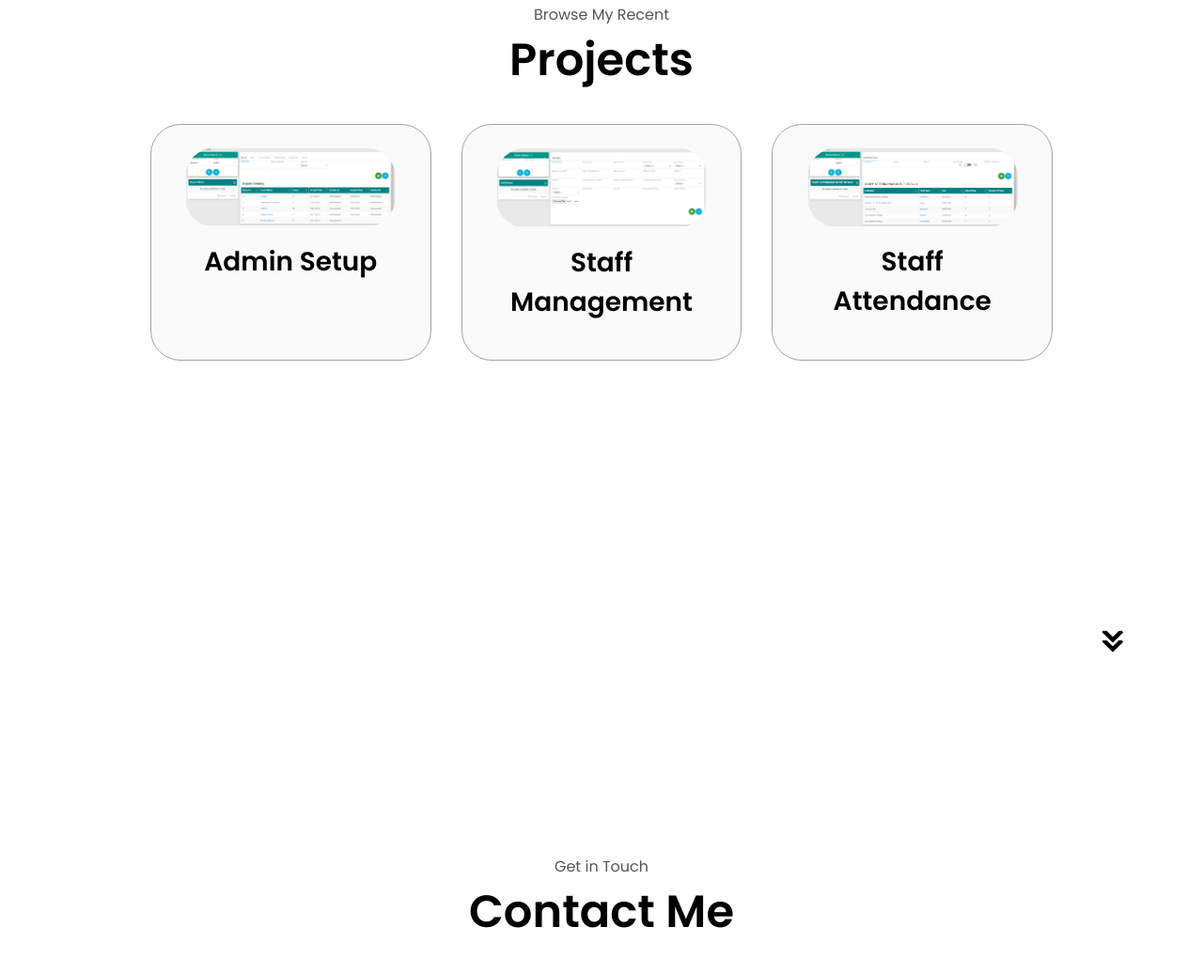
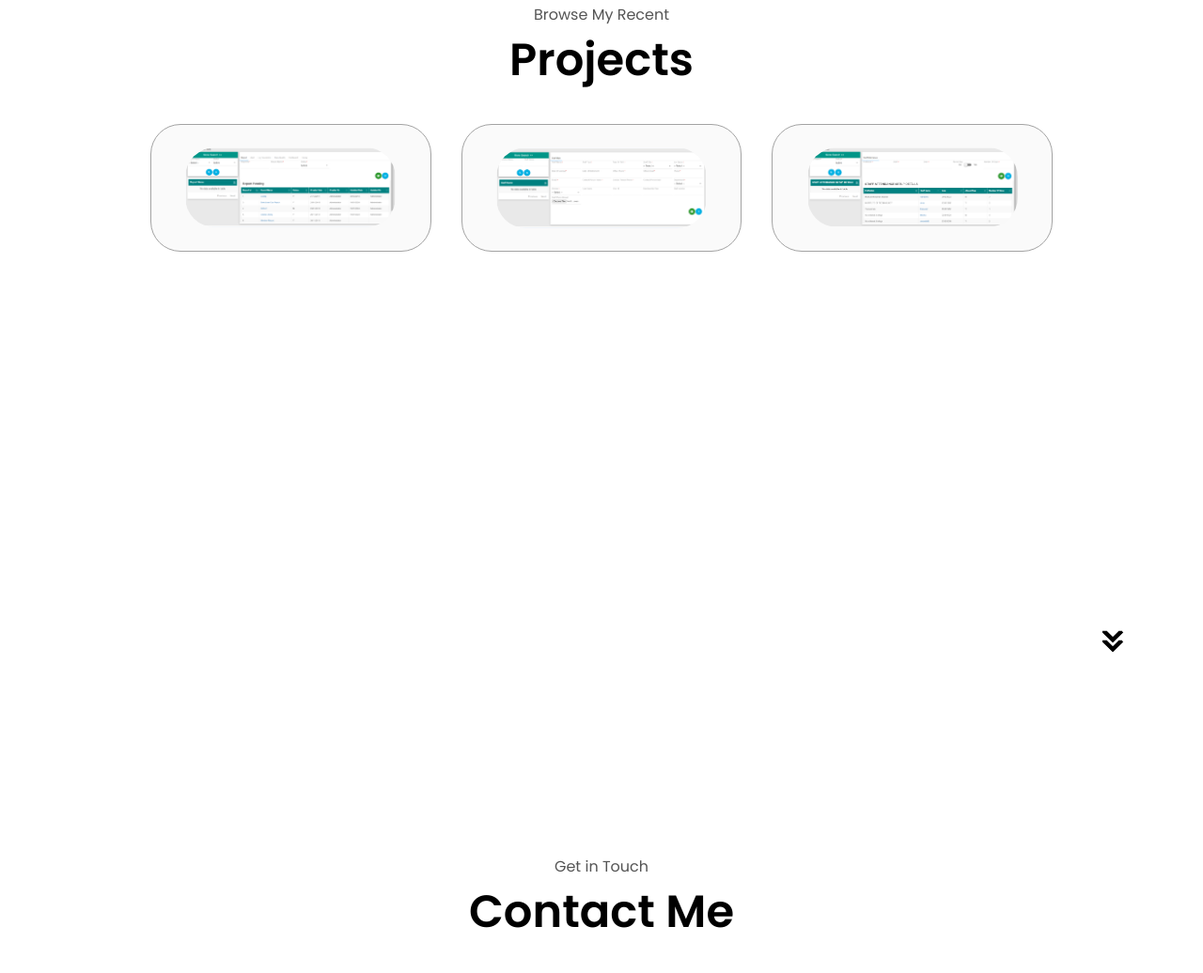
Before and after one commit to RajapandiAnand/Html-css-js-Portfolio, a plain HTML site: page index.html in a window 1280 px wide. Shown: the part 2461-3497 px from the top of the page at 94% size. Drawn offline with Linux system fonts and the light colour scheme.

Commit message:
Project Name Disabled

```diff
--- a/index.html
+++ b/index.html
@@ -295,7 +295,7 @@
                 class="project-img"
               />
             </div>
-            <h2 class="skill-sub-title project-title">Admin Setup</h2>
+            <!-- <h2 class="skill-sub-title project-title">Admin Setup</h2> -->
             <!-- <div class="btn-container">
               <button
                  class="btn btn-color-2 project-btn"
@@ -319,7 +319,7 @@
                 class="project-img"
               />
             </div>
-            <h2 class="skill-sub-title project-title">Staff Management</h2>
+            <!-- <h2 class="skill-sub-title project-title">Staff Management</h2> -->
             <!-- <div class="btn-container">
               <button
                 class="btn btn-color-2 project-btn"
@@ -343,7 +343,7 @@
                 class="project-img"
               />
             </div>
-            <h2 class="skill-sub-title project-title">Staff Attendance</h2>
+            <!-- <h2 class="skill-sub-title project-title">Staff Attendance</h2> -->
             <!-- <div class="btn-container">
               <button
                 class="btn btn-color-2 project-btn"
```
